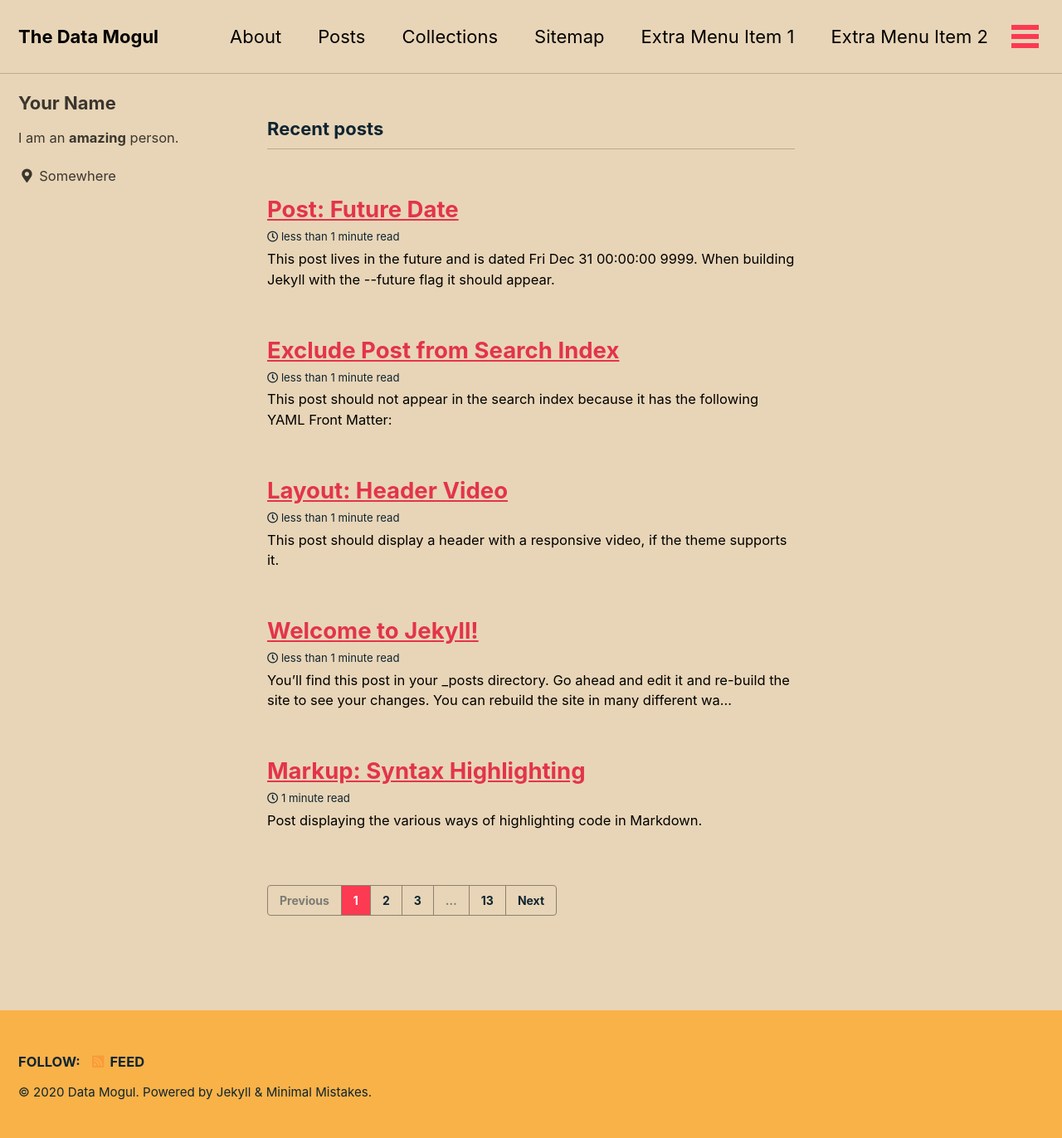
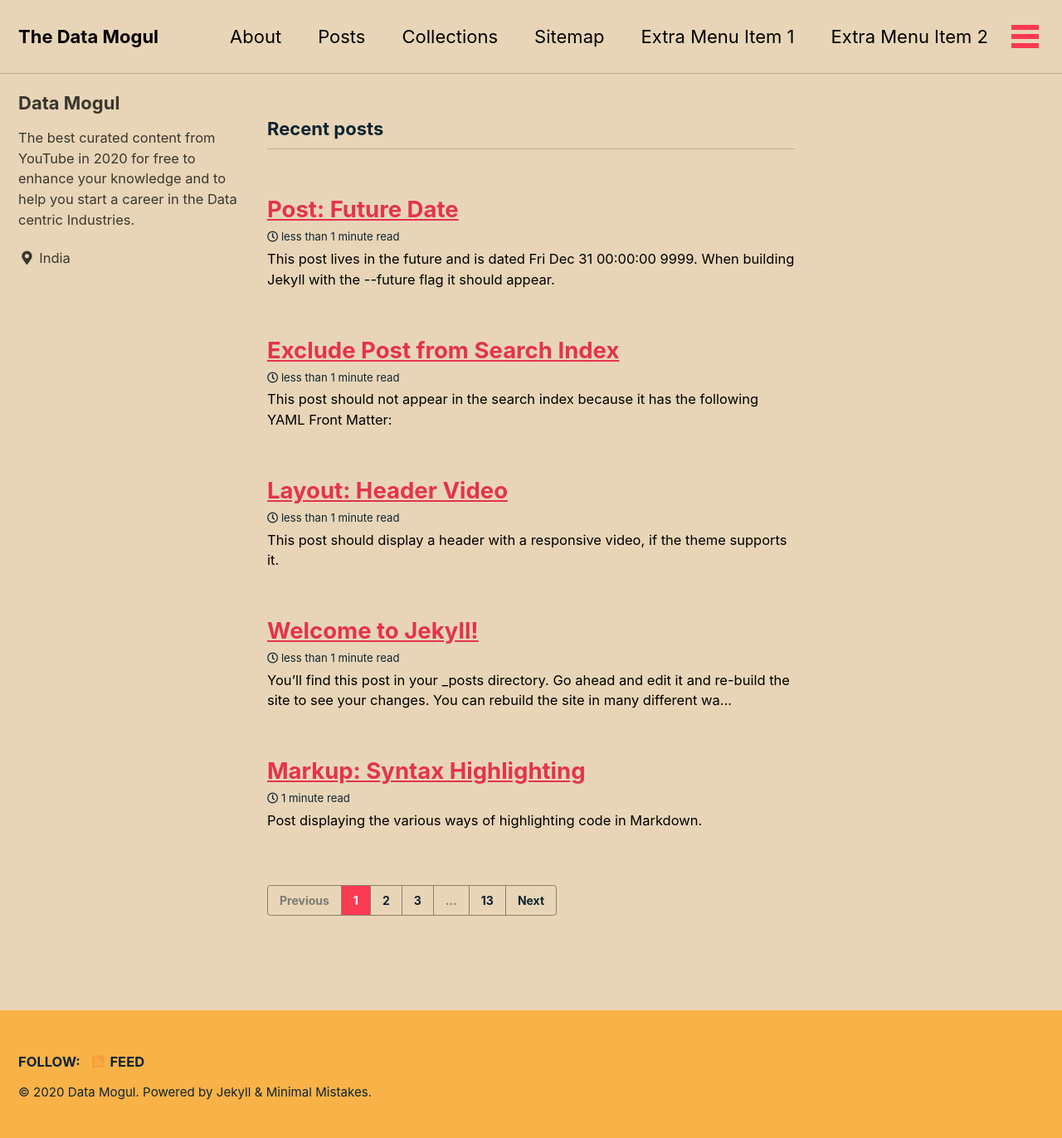
Before and after one commit to the-data-mogul/the-data-mogul3, a Jekyll site: the page built from index.html, in a window 1280 px wide. Shown: the whole page at 83% size. Built offline with Jekyll 4.4.1, drawn with Linux system fonts in a browser that asks for light colours; cached includes are drawn as plain includes; the list of posts is cut into pages by our own code.

Commit message:
Update _config.yml

```diff
--- a/_config.yml
+++ b/_config.yml
@@ -20,7 +20,7 @@ title                    : "The Data Mogul"
 title_separator          : "-"
 subtitle                 : # site tagline that appears below site title in masthead
 name                     : "Data Mogul"
-description              : "The best curated content from YouTube in 2020 for free to enhance your knowledge and to help you start a career in the Data centric Industries. "
+description              : "The best curated content from YouTube in 2020 for free to enhance your knowledge and to help you start a career in the Data centric Industries."
 url                      : # the base hostname & protocol for your site e.g. "https://mmistakes.github.io"
 baseurl                  : # the subpath of your site, e.g. "/blog"
 repository               : # GitHub username/repo-name e.g. "mmistakes/minimal-mistakes"
@@ -93,10 +93,10 @@ analytics:
 
 # Site Author
 author:
-  name             : "Your Name"
+  name             : "Data Mogul"
   avatar           : # path of avatar image, e.g. "/assets/images/bio-photo.jpg"
-  bio              : "I am an **amazing** person."
-  location         : "Somewhere"
+  bio              : "The best curated content from YouTube in 2020 for free to enhance your knowledge and to help you start a career in the Data centric Industries."
+  location         : "India"
   email            :
   links:
     - label: "Email"
```
